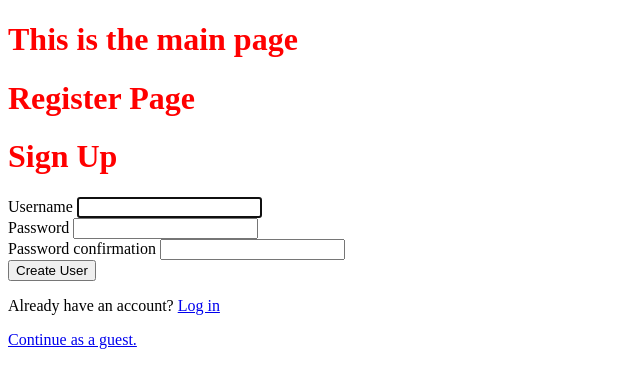
After one commit to jacoba2024through2025/CapstoneProject, a Django app: page /register/ in a window 1280 px wide. The commit adds this page. Shown: the top 388 px of the page, without its empty margins (0-640 px from the left). Run offline with Django 5.2, Linux system fonts and the light colour scheme.

Commit message:
Made new login forms, registration forms, created superuser

```diff
--- /dev/null
+++ b/app/forms.py
@@ -0,0 +1,12 @@
+from django.contrib.auth.forms import UserCreationForm
+from django.contrib.auth.models import User
+from django import forms
+
+
+
+class CreateUserForm(UserCreationForm):
+
+
+    class Meta:
+        model = User
+        fields = ['username', 'email', 'password1', 'password2']
--- a/app/templates/mainpage.html
+++ b/app/templates/mainpage.html
@@ -22,5 +22,22 @@
         <h1>This is the main page</h1>
     </main>
 
+
+    {% block content %}
+        <h1>Yeah</h1>
+
+          {% if request.user.is_authenticated %}
+            <h1>User logged in:{{request.user}}</h1>
+            <span><a href="{% url 'logout' %}">Logout</a></span>
+          {% else %}
+            <h1>You are not</h1>
+            <span><a href="{% url 'register' %}"></i>Sign Up</a></span>
+          {% endif %}
+
+
+
+
+    {% endblock %}
+
   </body>
 </html>
--- /dev/null
+++ b/app/templates/register.html
@@ -0,0 +1,62 @@
+{% extends 'mainpage.html' %}
+
+
+{% block content %}
+
+    <h1>Register Page</h1>
+
+    <html>
+        <!-- The main container for the form -->
+    <div>
+        <div>
+            <h1>Sign Up</h1>
+
+            <form method="POST" action="">
+                {% csrf_token %}
+
+                <!-- Username input -->
+                <div>
+                    <label for="{{ form.username.id_for_label }}">{{ form.username.label }}</label>
+                    {{ form.username }}
+                </div>
+
+
+
+                <!-- Password input -->
+                <div>
+                    <label for="{{ form.password1.id_for_label }}">{{ form.password1.label }}</label>
+                    {{ form.password1 }}
+                </div>
+
+                <!-- Confirm password input -->
+                <div>
+                    <label for="{{ form.password2.id_for_label }}">{{ form.password2.label }}</label>
+                    {{ form.password2 }}
+                </div>
+
+                <!-- Submit button -->
+                <div>
+                    <input type="submit" value="Create User">
+                </div>
+
+                <!-- Login redirect link -->
+                <div>
+                    <p>Already have an account? <a href="{% url 'login' %}"> Log in</a></p>
+                </div>
+
+                <div>
+                    <p><a href="{% url 'home' %}">Continue as a guest.</a> </p>
+                </div>
+            </form>
+        </div>
+    </div>
+
+</html>
+
+
+
+
+
+
+
+{% endblock %}
--- a/app/views.py
+++ b/app/views.py
@@ -1,5 +1,59 @@
 from django.shortcuts import render
+from app.forms import *
+from app.models import *
+from django.contrib.auth import authenticate, login, logout
+from django.contrib.auth.models import User
+from django.contrib.auth.decorators import login_required
+from django.shortcuts import render, redirect, get_object_or_404
+from django.contrib import messages
 
 
 def view_main_page(request):
     return render(request, "mainpage.html")
+
+def view_login(request):
+    if request.user.is_authenticated:
+        print("You are already logged in")
+        return redirect('home')
+    else:
+        print("You are not authenticated")
+
+    if request.method == "POST":
+        username = request.POST.get('username')
+        password = request.POST.get('password')
+
+
+        print(f"Attempting to authenticate with Username: {username} and Password: {password}")
+
+        user = authenticate(request, username=username, password=password)
+
+        if user is not None:
+            login(request, user)
+            return redirect('home')
+        else:
+
+            messages.error(request, "Username or Password is Incorrect")
+            print("Authentication failed")
+
+
+    return render(request, 'login.html')
+
+def register(request):
+    if request.user.is_authenticated:
+        return redirect('home')
+
+    form = CreateUserForm()
+
+    if request.method == "POST":
+        form = CreateUserForm(request.POST)
+        if form.is_valid():
+            form.save()
+            messages.success(request, "Account created successfully! Please login.")
+            return redirect('login')
+
+    context = {'form': form}
+    return render(request, 'register.html', context)
+
+def viewLogout(request):
+    logout(request)
+    return redirect('login')
--- a/config/urls.py
+++ b/config/urls.py
@@ -22,5 +22,8 @@ from app import views
 
 urlpatterns = [
     path("", views.view_main_page, name="home"),
+    path("login/", views.view_login, name="login"),
+    path("register/", views.register, name="register"),
+    path("logout/", views.viewLogout, name="logout"),
     path("admin/", admin.site.urls),
 ]
```
Also changed, not shown: app/templates/login.html (added, +50 -0 lines), db.sqlite3.
